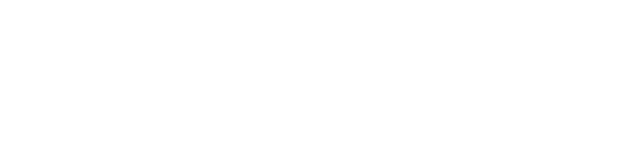
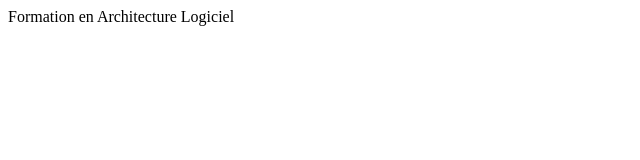
Before and after one commit to immanuel1598/mon-cv, a plain HTML site: page index.html in a window 1280 px wide. Shown: the whole page, without its empty margins (0-640 px from the left). Drawn offline with Linux system fonts and the light colour scheme.

Commit message:
mise en place de la section formations

```diff
--- a/index.html
+++ b/index.html
@@ -6,6 +6,8 @@
     <title>Document</title>
 </head>
 <body>
-
+    <section>
+        Formation en Architecture Logiciel
+    </section>
 </body>
 </html>
```
